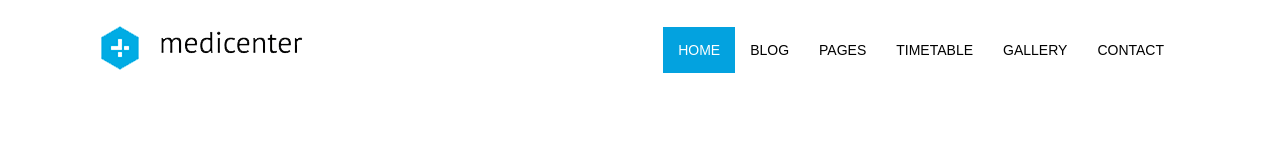
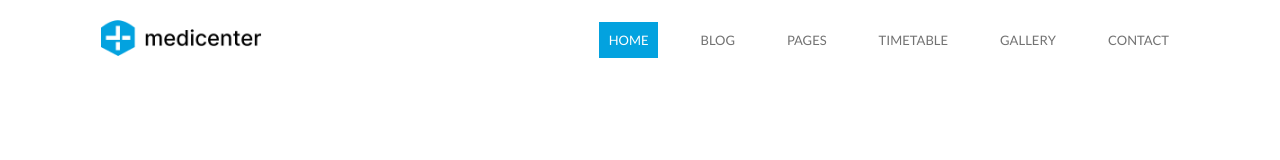
Before and after one commit to wanndersondev/medicenter, a plain HTML site: page src/assets/index.html in a window 1280 px wide. Drawn offline with Linux system fonts and the light colour scheme.

Commit message:
Atualização do header

```diff
--- a/src/assets/css/global/colors.css
+++ b/src/assets/css/global/colors.css
@@ -4,5 +4,4 @@
     --color-02: #03a2df;
     --color-03: #024292;
     --color-04: #000000;
-
 }
--- /dev/null
+++ b/src/assets/css/global/fonts.css
@@ -0,0 +1,4 @@
+@import url('https://fonts.googleapis.com/css2?family=Lato:ital,wght@0,100;0,300;0,400;0,700;0,900;1,100;1,300;1,400;1,700;1,900&display=swap');
+:root {
+    --font: 'Lato';
+}
--- a/src/assets/css/global/global.css
+++ b/src/assets/css/global/global.css
@@ -1,4 +1,4 @@
 @import './colors.css';
 @import './nomalize.css';
 @import './selection-text.css';
-@import './var.css';
+@import './fonts.css';
--- a/src/assets/css/global/nomalize.css
+++ b/src/assets/css/global/nomalize.css
@@ -0,0 +1,8 @@
+* {
+    margin: 0;
+    padding: 0;
+    box-sizing: border-box;
+    border: 0;
+    text-decoration: none;
+    list-style: none;
+}
--- a/src/assets/css/index/sections/header.css
+++ b/src/assets/css/index/sections/header.css
@@ -6,8 +6,9 @@
 header {
     display: flex;
     justify-content: center;
+    align-items: center;
     width: 100%;
-    height: 100px;
+    height: 80px;
     background-color: var(--color-principal);
 }
 .container {
@@ -16,34 +17,30 @@ header {
     justify-content: space-between;
     align-items: center;
 }
-.soon {
-    display: flex;
-    justify-content: flex-start;
-    align-items: center;
-    flex: 1;
-    height: 100%;
-}
-.menu {
-    display: flex;
-    justify-content: flex-end;
-    flex: 2;
-}
-.container .menu ul{
+/* Logo */
+.logo {
     display: flex;
     align-items: center;
-    list-style: none;
 }
-.menu li a {
+.logo a img {
+    width: 170px;
+}
+/* Menu */
+.menu, .menu ul {
+    display: flex;
+    align-items: center;
+    gap: 2rem;
+}
+.menu a {
+    font-size: 13px;
+    padding: 10px;
+    color: #727272;
+    text-transform: uppercase;
+    font-weight: 500;
     display: block;
-    padding: 15px;
-    text-decoration: none;
-    color: var(--color-04);
-    font-family: Arial, Helvetica, sans-serif;
-    font-size: 14px;
-    text-transform: uppercase;
+    font-family: var(--font);
 }
 .menu .active a, .menu a:hover {
     background-color: var(--color-02);
     color: var(--color-principal);
-    transition: linear 0.4s;
 }
--- a/src/assets/index.html
+++ b/src/assets/index.html
@@ -14,8 +14,8 @@
     <!-- Page header -->
     <header>
         <div class="container">
-            <div class="soon">
-                <a href="#"><img src="img/logo.png" alt="Soon"></a>
+            <div class="logo">
+                <a href="#"><img src="img/logo-2.png" alt="Logo"></a>
             </div>
             <nav class="menu">
                 <ul>
```
Also changed, not shown: src/assets/css/global/var.css (deleted), src/assets/img/logo-2.png (added).
